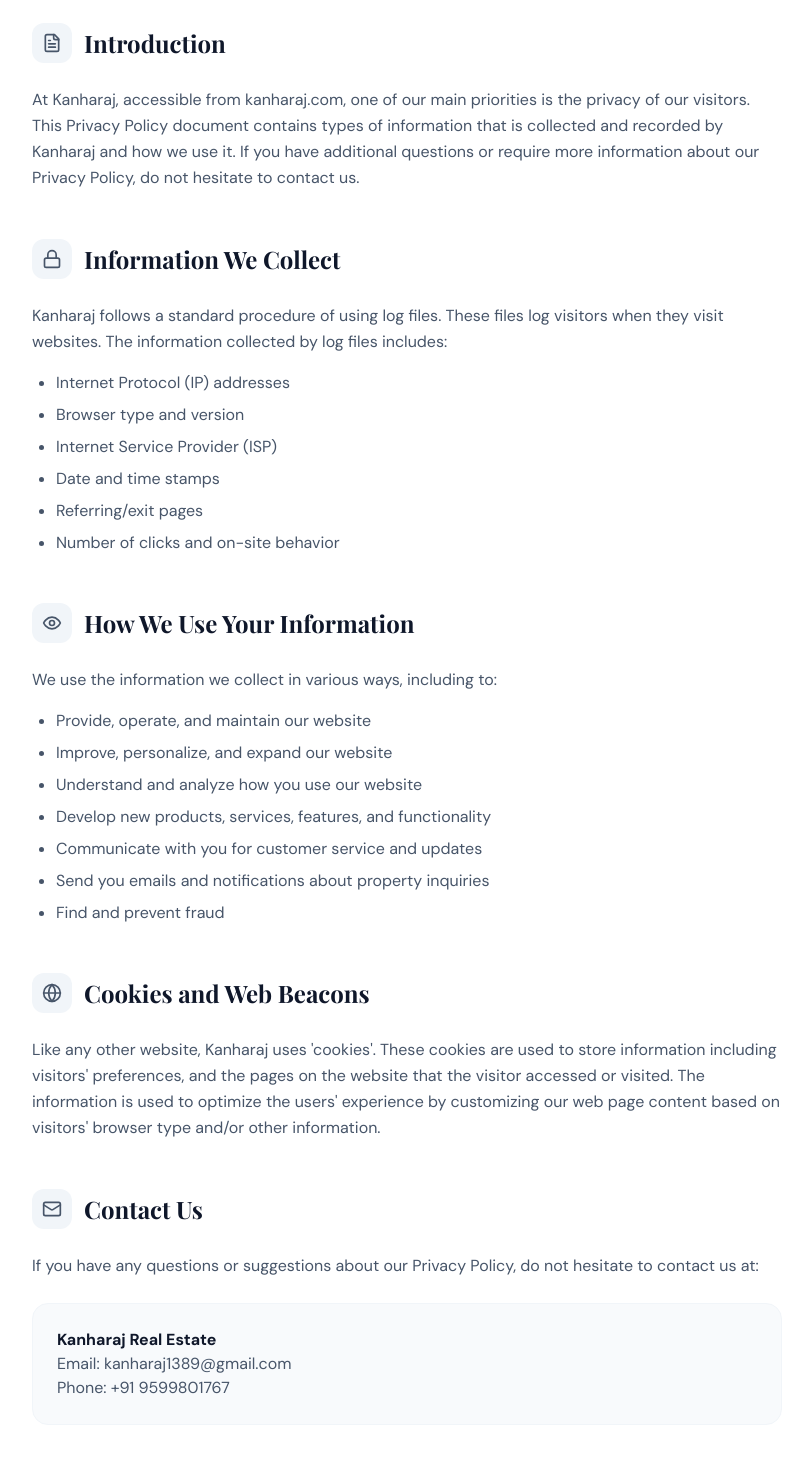
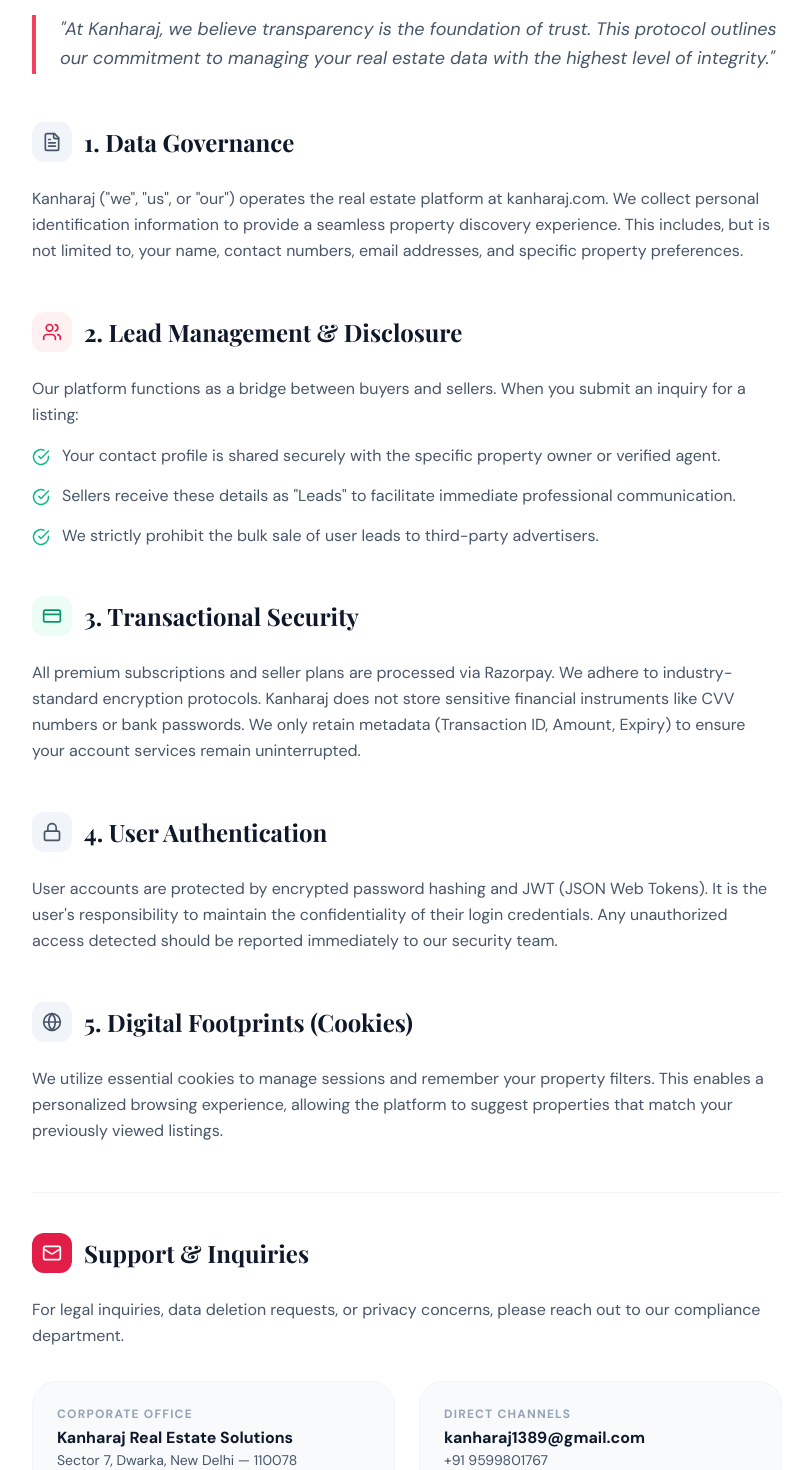
Before and after one commit to Sudhanshu4123/kanharaj, a Next.js app in the folder frontend/: page /privacy in a window 1280 px wide. Shown: the part 516-1986 px from the top of the page, without its empty margins (233-1043 px from the left). Built offline with nearby package versions, Linux system fonts and the light colour scheme; no server answers; a web font is replaced by a local one.

Commit message:
docs: rewrite Privacy Policy with professional real-estate specific content

```diff
--- a/frontend/src/app/privacy/page.tsx
+++ b/frontend/src/app/privacy/page.tsx
@@ -1,12 +1,12 @@
-import { Shield, Lock, Eye, FileText, Globe, Mail } from 'lucide-react'
+import { Shield, Lock, Eye, FileText, Globe, Mail, Users, CreditCard, CheckCircle } from 'lucide-react'
 
 export const metadata = {
-  title: 'Privacy Policy | Kanharaj',
-  description: 'Learn how Kanharaj collects, uses, and protects your personal information.',
+  title: 'Privacy Policy | Kanharaj - Dwarka Real Estate',
+  description: 'Our commitment to protecting your data and ensuring a transparent real estate experience.',
 }
 
 export default function PrivacyPolicy() {
-  const lastUpdated = 'May 15, 2026'
+  const lastUpdated = 'May 15, 2024'
 
   return (
     <div className="min-h-screen bg-slate-50 pt-24 pb-20">
@@ -19,26 +19,67 @@
               <Shield size={32} />
             </div>
             <h1 className="text-4xl md:text-5xl font-black text-slate-900 tracking-tight mb-4">
-              Privacy <span className="text-rose-600">Policy</span>
+              Privacy <span className="text-rose-600">Protocol</span>
             </h1>
-            <p className="text-slate-500 font-medium">Last Updated: {lastUpdated}</p>
+            <p className="text-slate-500 font-medium tracking-wide uppercase text-xs">Security & Transparency • Last Updated: {lastUpdated}</p>
           </div>
         </div>
 
-        {/* Content */}
-        <div className="bg-white rounded-[40px] p-8 md:p-12 shadow-sm border border-slate-100 prose prose-slate max-w-none">
+        {/* Content Container */}
+        <div className="bg-white rounded-[40px] p-8 md:p-12 shadow-sm border border-slate-100">
+
+          <div className="prose prose-slate max-w-none">
+            <p className="text-lg text-slate-600 leading-relaxed mb-12 italic border-l-4 border-rose-500 pl-6">
+              "At Kanharaj, we believe transparency is the foundation of trust. This protocol outlines our commitment to managing your real estate data with the highest level of integrity."
+            </p>
+
             <section className="mb-12">
               <div className="flex items-center gap-3 mb-6">
                 <div className="w-10 h-10 rounded-xl bg-slate-100 flex items-center justify-center text-slate-600">
                   <FileText size={20} />
                 </div>
-              <h2 className="text-2xl font-bold text-slate-900 m-0">Introduction</h2>
+                <h2 className="text-2xl font-bold text-slate-900 m-0">1. Data Governance</h2>
               </div>
               <p className="text-slate-600 leading-relaxed">
-              At Kanharaj, accessible from kanharaj.com, one of our main priorities is the privacy of our visitors.
-              This Privacy Policy document contains types of information that is collected and recorded by Kanharaj
-              and how we use it. If you have additional questions or require more information about our Privacy Policy,
-              do not hesitate to contact us.
+                Kanharaj ("we", "us", or "our") operates the real estate platform at kanharaj.com. We collect personal identification information to provide a seamless property discovery experience. This includes, but is not limited to, your name, contact numbers, email addresses, and specific property preferences.
+              </p>
+            </section>
+
+            <section className="mb-12">
+              <div className="flex items-center gap-3 mb-6">
+                <div className="w-10 h-10 rounded-xl bg-rose-50 flex items-center justify-center text-rose-600">
+                  <Users size={20} />
+                </div>
+                <h2 className="text-2xl font-bold text-slate-900 m-0">2. Lead Management & Disclosure</h2>
+              </div>
+              <p className="text-slate-600 leading-relaxed mb-4">
+                Our platform functions as a bridge between buyers and sellers. When you submit an inquiry for a listing:
+              </p>
+              <ul className="space-y-4 text-slate-600 list-none p-0">
+                <li className="flex items-start gap-3">
+                  <CheckCircle size={18} className="text-emerald-500 mt-1 shrink-0" />
+                  <span>Your contact profile is shared securely with the specific property owner or verified agent.</span>
+                </li>
+                <li className="flex items-start gap-3">
+                  <CheckCircle size={18} className="text-emerald-500 mt-1 shrink-0" />
+                  <span>Sellers receive these details as "Leads" to facilitate immediate professional communication.</span>
+                </li>
+                <li className="flex items-start gap-3">
+                  <CheckCircle size={18} className="text-emerald-500 mt-1 shrink-0" />
+                  <span>We strictly prohibit the bulk sale of user leads to third-party advertisers.</span>
+                </li>
+              </ul>
+            </section>
+
+            <section className="mb-12">
+              <div className="flex items-center gap-3 mb-6">
+                <div className="w-10 h-10 rounded-xl bg-emerald-50 flex items-center justify-center text-emerald-600">
+                  <CreditCard size={20} />
+                </div>
+                <h2 className="text-2xl font-bold text-slate-900 m-0">3. Transactional Security</h2>
+              </div>
+              <p className="text-slate-600 leading-relaxed">
+                All premium subscriptions and seller plans are processed via Razorpay. We adhere to industry-standard encryption protocols. Kanharaj does not store sensitive financial instruments like CVV numbers or bank passwords. We only retain metadata (Transaction ID, Amount, Expiry) to ensure your account services remain uninterrupted.
               </p>
             </section>
 
@@ -47,41 +88,11 @@
                 <div className="w-10 h-10 rounded-xl bg-slate-100 flex items-center justify-center text-slate-600">
                   <Lock size={20} />
                 </div>
-              <h2 className="text-2xl font-bold text-slate-900 m-0">Information We Collect</h2>
+                <h2 className="text-2xl font-bold text-slate-900 m-0">4. User Authentication</h2>
               </div>
-            <p className="text-slate-600 leading-relaxed mb-4">
-              Kanharaj follows a standard procedure of using log files. These files log visitors when they visit websites.
-              The information collected by log files includes:
+              <p className="text-slate-600 leading-relaxed">
+                User accounts are protected by encrypted password hashing and JWT (JSON Web Tokens). It is the user's responsibility to maintain the confidentiality of their login credentials. Any unauthorized access detected should be reported immediately to our security team.
               </p>
-            <ul className="list-disc pl-6 space-y-2 text-slate-600">
-              <li>Internet Protocol (IP) addresses</li>
-              <li>Browser type and version</li>
-              <li>Internet Service Provider (ISP)</li>
-              <li>Date and time stamps</li>
-              <li>Referring/exit pages</li>
-              <li>Number of clicks and on-site behavior</li>
-            </ul>
-          </section>
-
-          <section className="mb-12">
-            <div className="flex items-center gap-3 mb-6">
-              <div className="w-10 h-10 rounded-xl bg-slate-100 flex items-center justify-center text-slate-600">
-                <Eye size={20} />
-              </div>
-              <h2 className="text-2xl font-bold text-slate-900 m-0">How We Use Your Information</h2>
-            </div>
-            <p className="text-slate-600 leading-relaxed mb-4">
-              We use the information we collect in various ways, including to:
-            </p>
-            <ul className="list-disc pl-6 space-y-2 text-slate-600">
-              <li>Provide, operate, and maintain our website</li>
-              <li>Improve, personalize, and expand our website</li>
-              <li>Understand and analyze how you use our website</li>
-              <li>Develop new products, services, features, and functionality</li>
-              <li>Communicate with you for customer service and updates</li>
-              <li>Send you emails and notifications about property inquiries</li>
-              <li>Find and prevent fraud</li>
-            </ul>
             </section>
 
             <section className="mb-12">
@@ -89,39 +100,43 @@
                 <div className="w-10 h-10 rounded-xl bg-slate-100 flex items-center justify-center text-slate-600">
                   <Globe size={20} />
                 </div>
-              <h2 className="text-2xl font-bold text-slate-900 m-0">Cookies and Web Beacons</h2>
+                <h2 className="text-2xl font-bold text-slate-900 m-0">5. Digital Footprints (Cookies)</h2>
               </div>
               <p className="text-slate-600 leading-relaxed">
-              Like any other website, Kanharaj uses 'cookies'. These cookies are used to store information including
-              visitors' preferences, and the pages on the website that the visitor accessed or visited. The information
-              is used to optimize the users' experience by customizing our web page content based on visitors'
-              browser type and/or other information.
+                We utilize essential cookies to manage sessions and remember your property filters. This enables a personalized browsing experience, allowing the platform to suggest properties that match your previously viewed listings.
               </p>
             </section>
 
-          <section className="mb-12">
+            <section className="pt-10 border-t border-slate-100">
               <div className="flex items-center gap-3 mb-6">
-              <div className="w-10 h-10 rounded-xl bg-slate-100 flex items-center justify-center text-slate-600">
+                <div className="w-10 h-10 rounded-xl bg-rose-600 flex items-center justify-center text-white">
                   <Mail size={20} />
                 </div>
-              <h2 className="text-2xl font-bold text-slate-900 m-0">Contact Us</h2>
+                <h2 className="text-2xl font-bold text-slate-900 m-0">Support & Inquiries</h2>
               </div>
-            <p className="text-slate-600 leading-relaxed mb-6">
-              If you have any questions or suggestions about our Privacy Policy, do not hesitate to contact us at:
+              <p className="text-slate-600 leading-relaxed mb-8">
+                For legal inquiries, data deletion requests, or privacy concerns, please reach out to our compliance department.
               </p>
-            <div className="bg-slate-50 rounded-2xl p-6 border border-slate-100">
-              <p className="m-0 font-bold text-slate-900">Kanharaj Real Estate</p>
-              <p className="m-0 text-slate-600">Email: kanharaj1389@gmail.com</p>
-              <p className="m-0 text-slate-600">Phone: +91 9599801767</p>
+
+              <div className="grid grid-cols-1 md:grid-cols-2 gap-6">
+                <div className="bg-slate-50 rounded-3xl p-6 border border-slate-100">
+                  <p className="text-xs font-bold text-slate-400 uppercase tracking-widest mb-1">Corporate Office</p>
+                  <p className="text-slate-900 font-bold mb-0">Kanharaj Real Estate Solutions</p>
+                  <p className="text-slate-600 text-sm">Sector 7, Dwarka, New Delhi — 110078</p>
+                </div>
+                <div className="bg-slate-50 rounded-3xl p-6 border border-slate-100">
+                  <p className="text-xs font-bold text-slate-400 uppercase tracking-widest mb-1">Direct Channels</p>
+                  <p className="text-slate-900 font-bold mb-0">kanharaj1389@gmail.com</p>
+                  <p className="text-slate-600 text-sm">+91 9599801767</p>
+                </div>
               </div>
             </section>
-
-          <div className="pt-8 border-t border-slate-100 text-center">
-            <p className="text-slate-400 text-sm">
-              &copy; 2024 Kanharaj. All rights reserved.
-            </p>
           </div>
         </div>
+
+        <p className="mt-10 text-center text-slate-400 text-sm font-medium">
+          &copy; 2024 Kanharaj. Licensed Real Estate Portal.
+        </p>
       </div>
     </div>
   )
```
Lines whose indentation alone changed are shown as unchanged.
